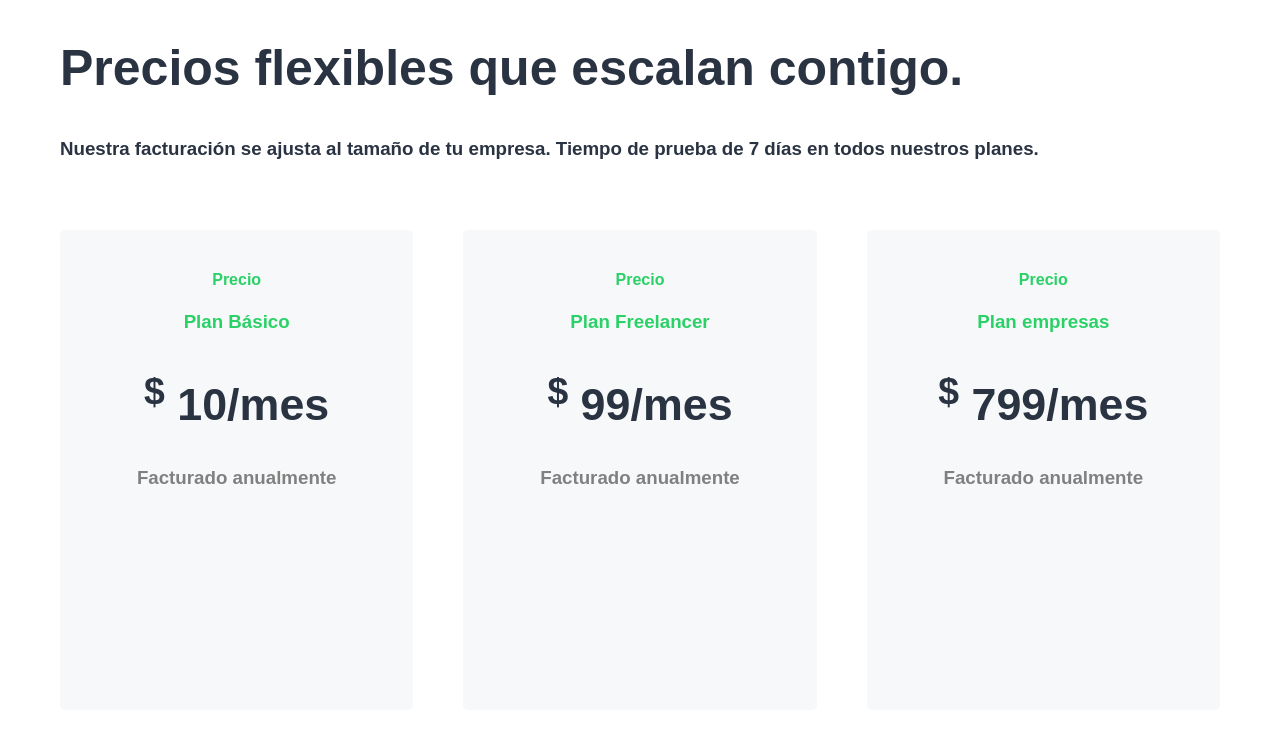
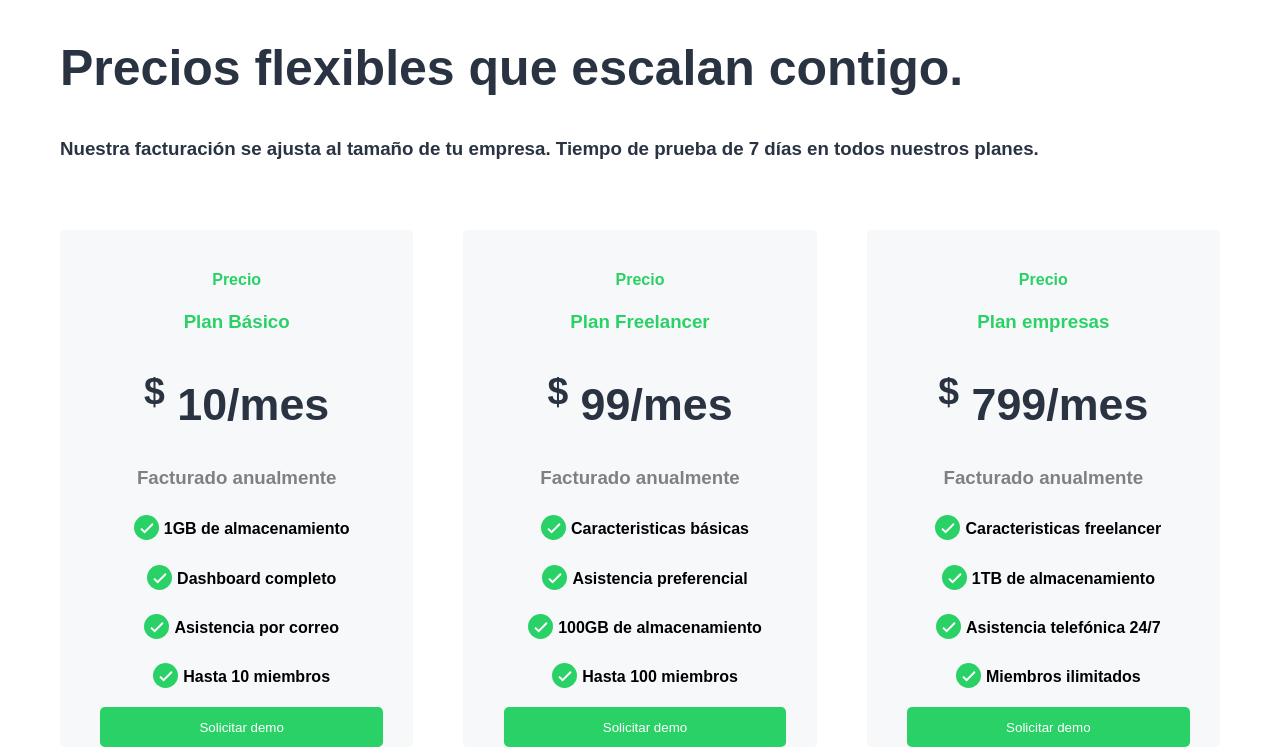
Before and after one commit to Gastonrr2/ProyectoIntegradorGyP, a plain HTML site: page ProyectoInt/index.html in a window 1280 px wide. Shown: the part 1074-1821 px from the top of the page. Before the commit the page ends 1792 px from the top, so only its background shows below. Drawn offline with Linux system fonts and the light colour scheme.

Commit message:
cambios 6/11

```diff
--- a/ProyectoInt/index.html
+++ b/ProyectoInt/index.html
@@ -80,6 +80,11 @@
           <h3 class="title_green">Plan Básico</h3>
           <h1 class="subprice"><sup>$</sup> 10/mes</h1>
           <h3 class="title_grey">Facturado anualmente</h3>
+          <h4><svg class="checkmark" xmlns="http://www.w3.org/2000/svg" viewBox="0 0 40 40"><path class="checkmark__check" fill="none" d="M14.1 27.2l7.1 7.2 16.7-16.8"/></svg>1GB de almacenamiento</h4>
+          <h4><svg class="checkmark" xmlns="http://www.w3.org/2000/svg" viewBox="0 0 40 40"><path class="checkmark__check" fill="none" d="M14.1 27.2l7.1 7.2 16.7-16.8"/></svg>Dashboard completo</h4>
+          <h4><svg class="checkmark" xmlns="http://www.w3.org/2000/svg" viewBox="0 0 40 40"><path class="checkmark__check" fill="none" d="M14.1 27.2l7.1 7.2 16.7-16.8"/></svg>Asistencia por correo</h4>
+          <h4><svg class="checkmark" xmlns="http://www.w3.org/2000/svg" viewBox="0 0 40 40"><path class="checkmark__check" fill="none" d="M14.1 27.2l7.1 7.2 16.7-16.8"/></svg>Hasta 10 miembros</h4>
+          <input  class="button_demo" type="button" value="Solicitar demo" />
           <div></div>
 
         </div>
@@ -89,15 +94,33 @@
           <h3 class="title_green">Plan Freelancer</h3>
           <h1 class="subprice"><sup>$</sup> 99/mes</h1>
           <h3 class="title_grey">Facturado anualmente</h3>
+          <h4><svg class="checkmark" xmlns="http://www.w3.org/2000/svg" viewBox="0 0 40 40"><path class="checkmark__check" fill="none" d="M14.1 27.2l7.1 7.2 16.7-16.8"/></svg>Caracteristicas básicas</h4>
+          <h4><svg class="checkmark" xmlns="http://www.w3.org/2000/svg" viewBox="0 0 40 40"><path class="checkmark__check" fill="none" d="M14.1 27.2l7.1 7.2 16.7-16.8"/></svg>Asistencia preferencial</h4>
+          <h4><svg class="checkmark" xmlns="http://www.w3.org/2000/svg" viewBox="0 0 40 40"><path class="checkmark__check" fill="none" d="M14.1 27.2l7.1 7.2 16.7-16.8"/></svg>100GB de almacenamiento</h4>
+          <h4><svg class="checkmark" xmlns="http://www.w3.org/2000/svg" viewBox="0 0 40 40"><path class="checkmark__check" fill="none" d="M14.1 27.2l7.1 7.2 16.7-16.8"/></svg>Hasta 100 miembros</h4>
+          <input  class="button_demo" type="button" value="Solicitar demo" />
         </div>
+
 
         <div class="grid_estilos">
           <h4 class="title_green"> Precio </h4>
           <h3 class="title_green">Plan empresas</h3>
           <h1 class="subprice"><sup>$</sup> 799/mes</h1>
           <h3 class="title_grey">Facturado anualmente</h3>
+          <h4><svg class="checkmark" xmlns="http://www.w3.org/2000/svg" viewBox="0 0 40 40"><path class="checkmark__check" fill="none" d="M14.1 27.2l7.1 7.2 16.7-16.8"/></svg>Caracteristicas freelancer</h4>
+          <h4><svg class="checkmark" xmlns="http://www.w3.org/2000/svg" viewBox="0 0 40 40"><path class="checkmark__check" fill="none" d="M14.1 27.2l7.1 7.2 16.7-16.8"/></svg>1TB de almacenamiento</h4>
+          <h4><svg class="checkmark" xmlns="http://www.w3.org/2000/svg" viewBox="0 0 40 40"><path class="checkmark__check" fill="none" d="M14.1 27.2l7.1 7.2 16.7-16.8"/></svg>Asistencia telefónica 24/7</h4>
+          <h4><svg class="checkmark" xmlns="http://www.w3.org/2000/svg" viewBox="0 0 40 40"><path class="checkmark__check" fill="none" d="M14.1 27.2l7.1 7.2 16.7-16.8"/></svg>Miembros ilimitados</h4>
+          <input  class="button_demo" type="button" value="Solicitar demo" />
         </div>
 
+      </div>
+      <div>
+        <span>
+          <div>
+
+          </div>
+        </span>
       </div>
     </section>
 
--- a/ProyectoInt/style.css
+++ b/ProyectoInt/style.css
@@ -112,3 +112,26 @@ body{
 .title_grey{
     color: gray;
 }
+
+.checkmark {
+    width: 20px;
+    height: 20px;
+    border-radius: 50%;
+    stroke-width: 4;
+    stroke: white;
+    background:#2AD167;
+    padding: 0px 5px 5px 0px;
+    margin: 5px 5px -6px 10px;
+  }
+
+.button_demo{
+    color: white;
+    padding: 5px 10px;
+    text-decoration: none;
+    border-radius: 5px;
+    margin-left: 10px;
+    background-color: #2AD167;
+    width: 80%;
+    height: 40px;
+    border: none;
+}
```
